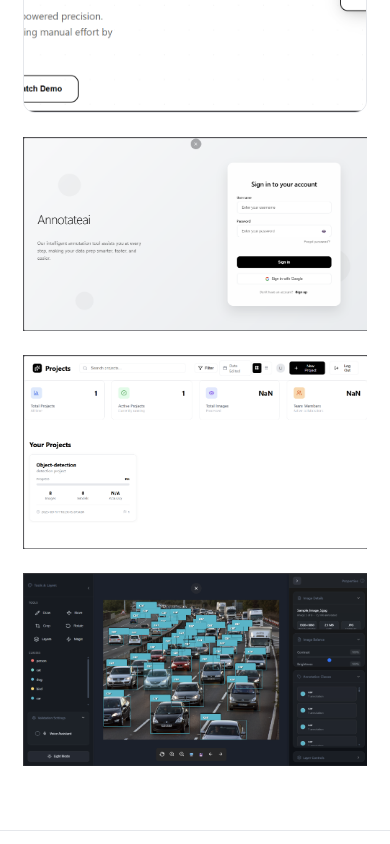
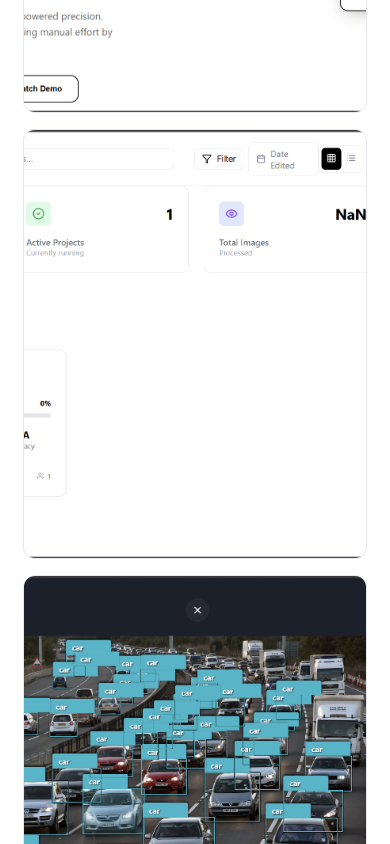
Before and after one commit to mayureshkadav/mayuresh-kadav-portfolio, a React (Vite) app: page /case-study/wanderai in a window 390 px wide. Shown: the part 2140-2984 px from the top of the page. Built offline with nearby package versions, Linux system fonts and the light colour scheme.

Commit message:
Fix mobile case study gallery layout

```diff
--- a/src/pages/AI_Annotation..jsx
+++ b/src/pages/AI_Annotation..jsx
@@ -138,29 +138,19 @@
               src={frontendAnnotation}
               alt="Annotation dashboard preview"
             />
-
-             </div>
-          {/*
-          <div className="gallery-item">
-            <img src={annotateDashboard} alt="Dashboard glimpse" />
           </div>
 
           <div className="gallery-item">
-            <img src={annotateImg} alt="Dataset glimpse" />
+            <img src={annotateDashboard} alt="Dataset explorer preview" />
           </div>
 
           <div className="gallery-item">
-            <img src={annotteSignin} alt="Signin glimpse" />
-          </div> */}
-        </div>
-        <div>
-          <img src={annotteSignin} alt="Dashboard glimpse" />
-        </div>
-         <div>
-          <img src={annotateDashboard} alt="Dashboard glimpse" />
-        </div>
-         <div>
-          <img src={annotateImg} alt="Dashboard glimpse" />
+            <img src={annotateImg} alt="Review panel preview" />
+          </div>
+
+          <div className="gallery-item">
+            <img src={annotteSignin} alt="Signin screen preview" />
+          </div>
         </div>
       </section>
 
--- a/src/pages/style.css/MentroXR.css
+++ b/src/pages/style.css/MentroXR.css
@@ -270,6 +270,13 @@
   aspect-ratio: 4 / 5;
 }
 
+.gallery-item img {
+  width: 100%;
+  height: 100%;
+  object-fit: cover;
+  display: block;
+}
+
 .gallery-item--wide {
   grid-column: 1 / -1;
   aspect-ratio: 16 / 9;
```
